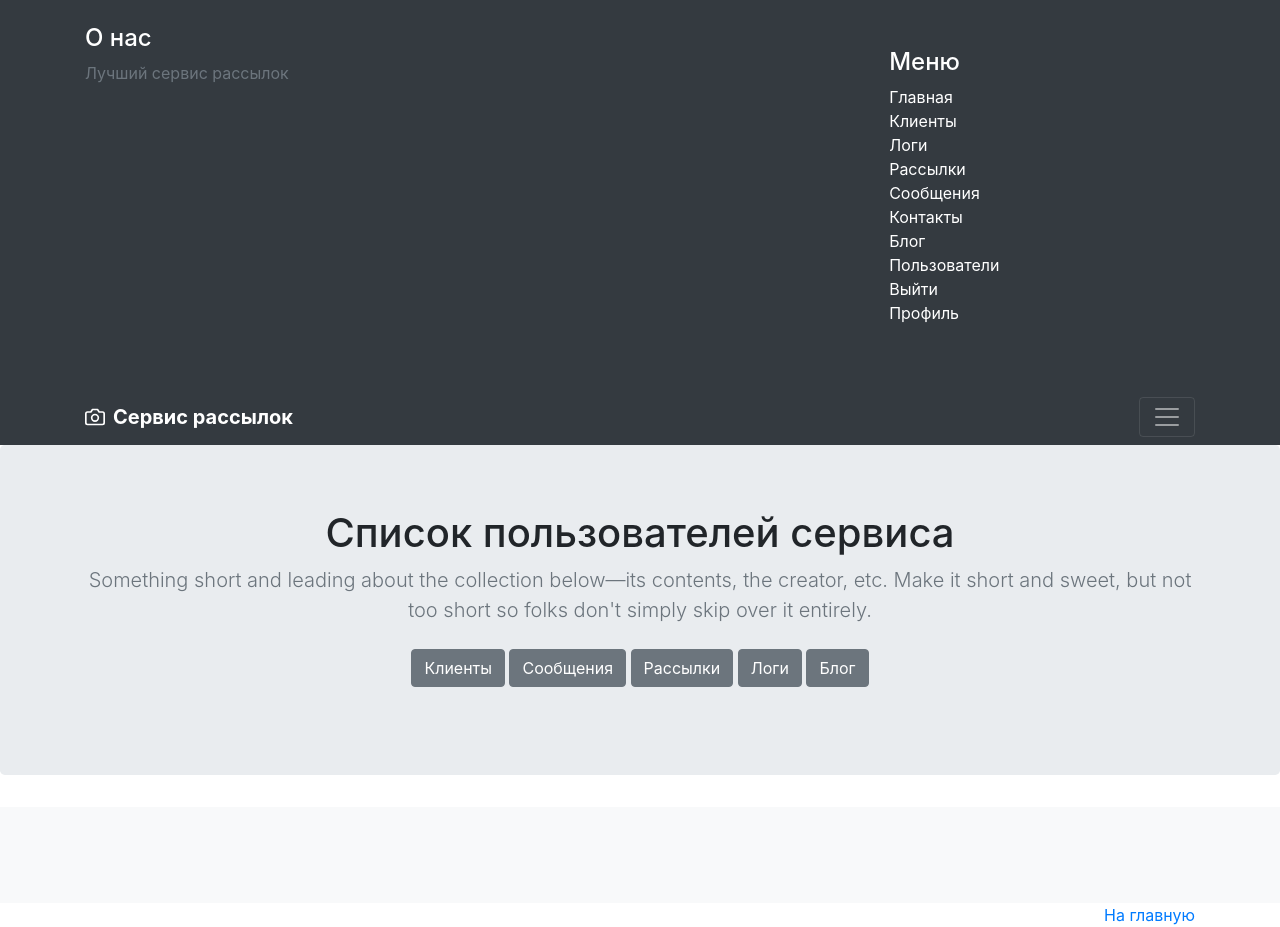
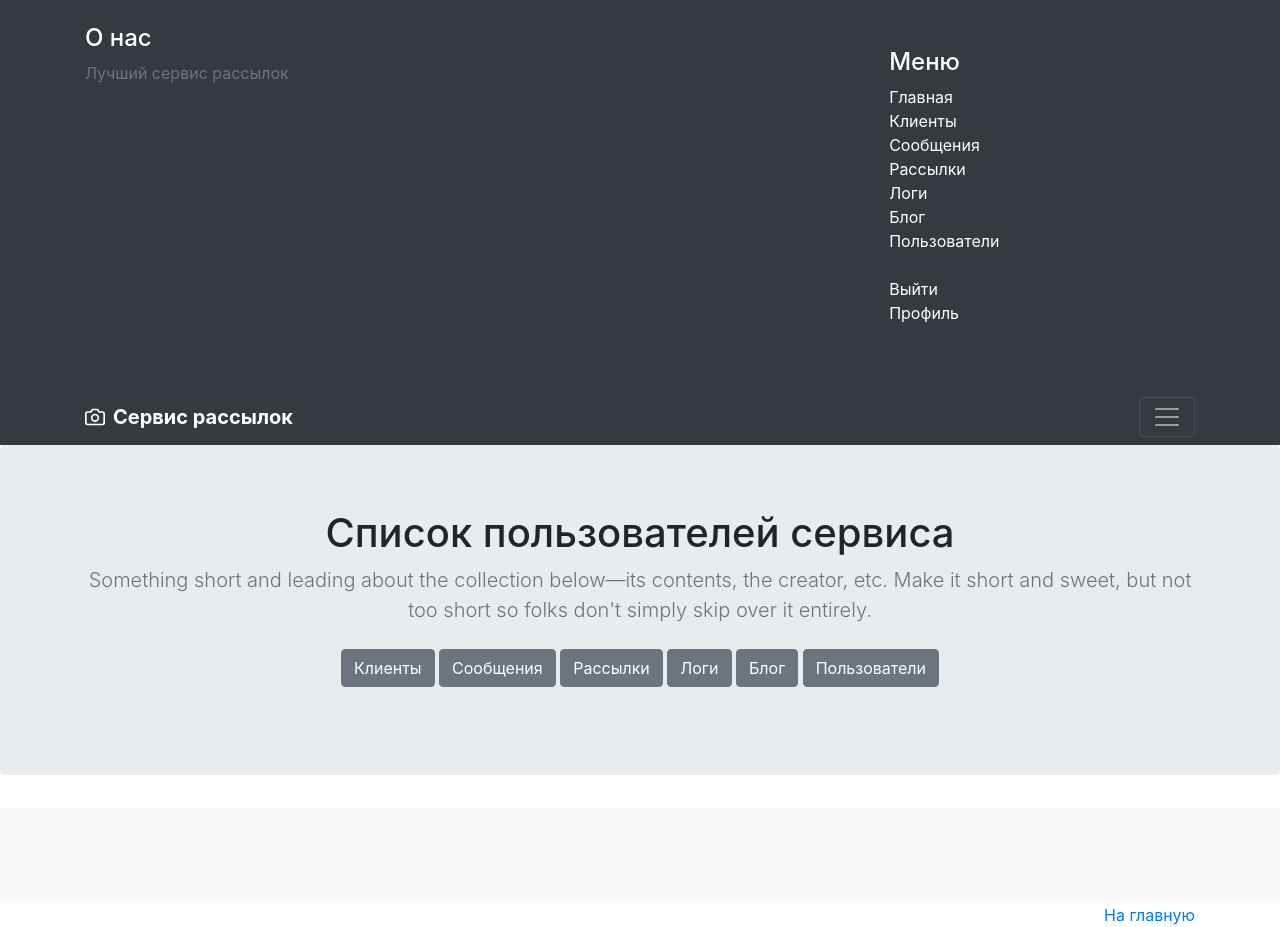
Before and after one commit to meses/course_work_6_new, a Django app: page /users/users_list/ in a window 1280 px wide, after a click that opens the changed part. Shown: the top 927 px of the page. Run offline with Django 4.2, Linux system fonts and the light colour scheme; the visitor is signed in with stand-in values (Sample User, id 1); data comes from the database, SQL or seed files in the repository; some libraries are stand-ins or nearby versions.

Commit message:
Реализовано добавление новых пользователей в группу simpe_user и немного логики в доступах

```diff
--- a/main/templates/main/base.html
+++ b/main/templates/main/base.html
@@ -108,6 +108,9 @@
               {% if perms.main.view_blog %}
             <a href="#" class="btn btn-secondary my-2">Блог</a>
               {% endif %}
+              {% if perms.users.view_user %}
+            <a href="{% url 'users:users_list' %}" class="btn btn-secondary my-2">Пользователи</a>
+              {% endif %}
           </p>
         </div>
       </section>
--- a/main/templates/main/includes/inc_main_menu.html
+++ b/main/templates/main/includes/inc_main_menu.html
@@ -2,14 +2,25 @@
     <h4 class="text-white">Меню</h4>
     <ul class="list-unstyled">
         <li><a href="{% url 'main:index' %}" class="text-white">Главная</a></li>
-        <li><a href="{% url 'main:customers' %}" class="text-white">Клиенты</a></li>
-        <li><a href="#" class="text-white">Логи</a></li>
-        <li><a href="#" class="text-white">Рассылки</a></li>
-        <li><a href="#" class="text-white">Сообщения</a></li>
-        <li><a href="#" class="text-white">Контакты</a></li>
-        <li><a href="#" class="text-white">Блог</a></li>
-        <li><a href="{% url 'users:users_list' %}" class="text-white">Пользователи</a></li>
-
+        {% if perms.main.view_customer %}
+            <li><a href="{% url 'main:customers' %}" class="text-white">Клиенты</a></li>
+        {% endif %}
+        {% if perms.main.view_messages %}
+            <li><a href="{% url 'main:messages' %}" class="text-white">Сообщения</a></li>
+        {% endif %}
+        {% if perms.main.view_sendingsettings %}
+            <li><a href="{% url 'main:sendingsettings' %}" class="text-white">Рассылки</a></li>
+        {% endif %}
+        {% if perms.main.view_log %}
+            <li><a href="{% url 'main:logs' %}" class="text-white">Логи</a></li>
+        {% endif %}
+        {% if perms.main.view_blog %}
+            <li><a href="#" class="text-white">Блог</a></li>
+        {% endif %}
+        {% if perms.users.view_user %}
+            <li><a href="{% url 'users:users_list' %}" class="text-white">Пользователи</a></li>
+        {% endif %}
+        <br>
         {% if user.is_authenticated %}
             <li><a href="{% url 'users:logout' %}" class="text-white">Выйти</a></li>
             <li><a href="{% url 'users:profile' %}" class="text-white">Профиль</a></li>
--- a/main/urls.py
+++ b/main/urls.py
@@ -4,7 +4,7 @@ from main.apps import MainConfig
 from main.views import index, CustomerListView, MessageListView, SendingSettingsListView, CustomerCreateView, \
     CustomerDetailView, CustomerUpdateView, CustomerDeleteView, SendingSettingsCreateView, SendingSettingsDetailView, \
     SendingSettingsUpdateView, SendingSettingsDeleteView, MessageCreateView, MessageUpdateView, MessageDeleteView, \
-    LogListView, LogDetailView
+    LogListView, LogDetailView, toggle_activity_sendingsettings
 
 app_name = MainConfig.name
 
@@ -26,5 +26,6 @@ urlpatterns = [
     path('sendingsettings/delete/<int:pk>/', SendingSettingsDeleteView.as_view(), name='sendingsettings_delete'),
     path('logs/', LogListView.as_view(), name='logs'),
     path('log_details/<int:pk>/', LogDetailView.as_view(), name='log_detail'),
+    path('toggle_activity_sendingsettings/<int:pk>/', toggle_activity_sendingsettings, name='toggle_activity_sendingsettings'),
 
 ]
--- a/users/templates/users/user_list.html
+++ b/users/templates/users/user_list.html
@@ -11,7 +11,7 @@
           <div class="btn-group">
             {% if object.is_active %}
             <a type="button" href="{% url 'users:toggle_activity_user' object.pk %}"
-                               class="btn btn-sm btn-outline-secondary">Заблокировать</a>
+                               class="btn btn-sm btn-outline-primary">Заблокировать</a>
             {% else %}
             <a type="button" href="{% url 'users:toggle_activity_user' object.pk %}"
                                class="btn btn-sm btn-outline-secondary">Разблокировать</a>
--- a/users/views.py
+++ b/users/views.py
@@ -6,6 +6,7 @@ from django.shortcuts import render, redirect, get_object_or_404
 from django.urls import reverse_lazy, reverse
 from django.views.generic import CreateView, UpdateView, ListView
 from django.core.exceptions import ValidationError
+from django.contrib.auth.models import Group
 
 from users.forms import UserRegisterForm, UserProfileForm
 from users.models import User
@@ -34,6 +35,8 @@ class RegisterView(CreateView):
                 from_email=settings.EMAIL_HOST_USER,
                 recipient_list=[new_user.email]
             )
+            my_group = Group.objects.get(name='simple_user')
+            new_user.groups.add(my_group)
 
         return super().form_valid(form)
 
@@ -63,7 +66,7 @@ def confirm_code(request, email):
 
 class UserListView(LoginRequiredMixin, PermissionRequiredMixin, ListView):
     model = User
-    permission_required = 'user.view_user'
+    permission_required = 'users.view_user'
     extra_context = {
         'title': 'Список пользователей сервиса'
     }
```
Also changed, not shown: main/templates/main/sendingsettings_list.html (+15 -0 lines), main/views.py (+15 -2 lines).
